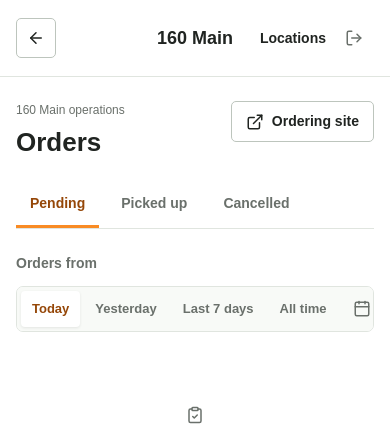
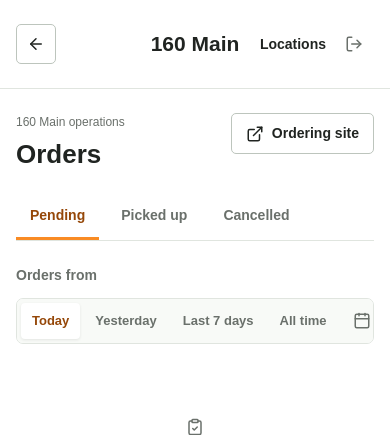
Before and after one commit to gabrielbressanelli/eu-carryout, a Django app: page /one-sixty-main/orders/operations/ in a window 390 px wide. Shown: the top 435 px of the page. Run offline with Django 5.2, Linux system fonts and the light colour scheme; a user stored in the database is signed in; data comes from the database, SQL or seed files in the repository; some libraries are stand-ins or nearby versions.

Commit message:
debug logo size and button spacing

```diff
--- a/static/css/onboarding.css
+++ b/static/css/onboarding.css
@@ -10,10 +10,10 @@ svg.lucide { width:18px; height:18px; flex-shrink:0; vertical-align:middle; }
 .workspace-width { width:100%; max-width:1320px; padding-inline:40px; margin-inline:auto; }
 .onboarding-nav { position:sticky; top:0; z-index:20; background:rgba(255,255,255,.96); border-bottom:1px solid var(--line); }
 .nav-inner { min-height:76px; display:flex; align-items:center; justify-content:space-between; gap:20px; }
-.operations-nav .nav-inner { min-height:88px; display:grid; grid-template-columns:minmax(0,1fr) auto minmax(0,1fr); }
+.operations-nav .nav-inner { min-height:102px; display:grid; grid-template-columns:minmax(0,1fr) auto minmax(0,1fr); }
 .operations-back { justify-self:start; gap:8px; text-decoration:none; }
-.operations-brand { justify-self:center; font-size:22px; }
-.operations-brand .brand-logo { width:96px; height:58px; }
+.operations-brand { justify-self:center; font-size:26px; }
+.operations-brand .brand-logo { width:132px; height:76px; }
 .operations-nav .nav-actions { justify-self:end; }
 .onboarding-brand { display:flex; align-items:center; gap:12px; color:var(--ink); font-size:18px; font-weight:700; text-decoration:none; min-width:0; }
 .onboarding-brand span { overflow-wrap:anywhere; }
@@ -176,12 +176,12 @@ h3 { font-size:17px; font-weight:700; margin:0; }
 @media(max-width:640px) {
   .workspace-width { padding-inline:16px; }
   .nav-inner { min-height:68px; gap:12px; }
-  .operations-nav .nav-inner { min-height:76px; }
+  .operations-nav .nav-inner { min-height:88px; }
   .nav-actions { gap:8px; }
   .onboarding-brand { font-size:16px; gap:8px; }
   .brand-logo { width:44px; height:36px; }
-  .operations-brand { font-size:18px; }
-  .operations-brand .brand-logo { width:76px; height:48px; }
+  .operations-brand { font-size:21px; }
+  .operations-brand .brand-logo { width:104px; height:64px; }
   .operations-back { padding:8px 10px; }
   .operations-back span { display:none; }
   .onboarding-shell { padding-top:24px; }
--- a/templates/ordering/checkout.html
+++ b/templates/ordering/checkout.html
@@ -7,7 +7,7 @@
     <link href="https://cdn.jsdelivr.net/npm/bootstrap@5.3.3/dist/css/bootstrap.min.css" rel="stylesheet">
     <link rel="stylesheet" href="/static/css/site.css">
   </head>
-  <body>
+  <body class="checkout-page">
     <nav class="navbar navbar-expand-lg glass-nav fixed-top">
       <div class="container px-4 px-lg-5 nav-main-row">
         <a class="navbar-brand d-flex align-items-center gap-3" href="{% url 'menu' tenant_slug=tenant.slug %}" aria-label="{{ tenant.name }}">
@@ -19,10 +19,6 @@
         </a>
         <div class="nav-actions d-flex align-items-center gap-2">
           <a class="btn btn-outline-dark" href="{% url 'menu' tenant_slug=tenant.slug %}">Menu</a>
-          <button class="btn btn-outline-dark cart-button" type="button" data-bs-toggle="offcanvas" data-bs-target="#cartOffcanvas" aria-controls="cartOffcanvas">
-            Cart
-            <span class="badge bg-dark text-white ms-1 rounded-pill {% if cart|length == 0 %}d-none{% endif %}" data-cart-count>{{ cart|length }}</span>
-          </button>
         </div>
       </div>
     </nav>
```
Also changed, not shown: static/css/site.css (+8 -0 lines).
